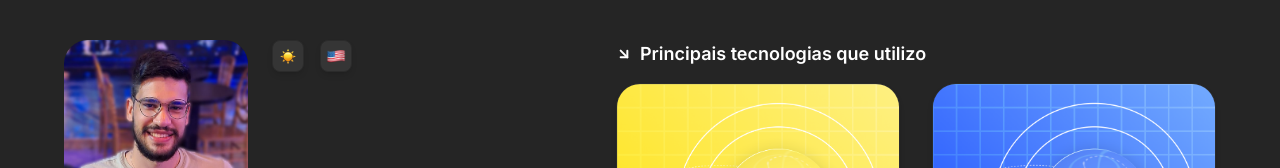
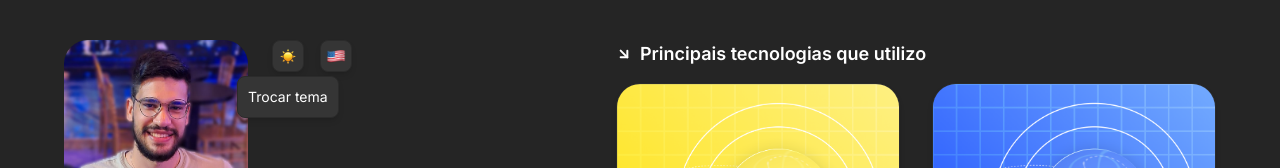
Before and after one commit to oMatheus-Farias/portfolio2026-front-end, a Next.js app: page / in a window 1280 px wide. Both pictures are taken after a click on the button 288 px from the left and 56 px from the top of the page. Shown: the top 168 px of the page. Built offline with nearby package versions, Linux system fonts and the light colour scheme.

Commit message:
feat: add theme in local storage and add hover card component

```diff
--- a/package.json
+++ b/package.json
@@ -12,6 +12,7 @@
   },
   "dependencies": {
     "@radix-ui/react-dropdown-menu": "^2.1.16",
+    "@radix-ui/react-hover-card": "^1.1.15",
     "@radix-ui/react-slot": "^1.2.3",
     "class-variance-authority": "^0.7.1",
     "clsx": "^2.1.1",
--- a/src/components/ActionButton.tsx
+++ b/src/components/ActionButton.tsx
@@ -1,13 +1,17 @@
 import { ReactNode } from 'react';
+import { HoverCard, HoverCardContent, HoverCardTrigger } from './ui/HoverCard';
 
 type TopButtonProps = React.ButtonHTMLAttributes<HTMLButtonElement>;
 
 interface ITopButtonProps extends TopButtonProps {
   children: ReactNode;
+  hoverMessage?: string;
 }
 
-export function ActionButton({ children, type, ...props }: ITopButtonProps) {
+export function ActionButton({ children, type, hoverMessage, ...props }: ITopButtonProps) {
   return (
+    <HoverCard openDelay={300} closeDelay={100}>
+      <HoverCardTrigger asChild>
         <button
           type={type}
           className="flex h-8 w-8 items-center justify-center rounded-[8px] border border-[#F0F0F0] bg-white shadow-md/10 hover:cursor-pointer hover:shadow-lg dark:border-[#2B2B2B] dark:bg-[#353535]"
@@ -15,5 +19,8 @@ export function ActionButton({ children, type, ...props }: ITopButtonProps) {
         >
           {children}
         </button>
+      </HoverCardTrigger>
+      {hoverMessage && <HoverCardContent className="w-fit bg-white p-2.5 text-sm dark:bg-[#353535]">{hoverMessage}</HoverCardContent>}
+    </HoverCard>
   );
 }
--- a/src/components/ModeToggle.tsx
+++ b/src/components/ModeToggle.tsx
@@ -5,20 +5,42 @@ import Image from 'next/image';
 import moonIcon from '../assets/moonIcon.png';
 import sunIcon from '../assets/sunIcon.png';
 import { ActionButton } from './ActionButton';
+import { useEffect, useState } from 'react';
+import { STORAGE_KEYS } from '@/constants/storageKeys';
 
 export function ModeToggle() {
-  const { setTheme, theme } = useTheme();
+  const [themeSeted, setThemeSeted] = useState<string>('light');
+  const { setTheme } = useTheme();
+
+  useEffect(() => {
+    const storedTheme = localStorage.getItem(STORAGE_KEYS.THEME);
+    if (storedTheme) {
+      setThemeSeted(storedTheme);
+    }
+  }, []);
+
+  function handleSetTheme(theme: string) {
+    setThemeSeted(theme);
+    localStorage.setItem(STORAGE_KEYS.THEME, theme);
+  }
 
   return (
     <ActionButton
       type="button"
       aria-label="Trocar tema"
+      hoverMessage="Trocar tema"
       onClick={() => {
-        setTheme(theme === 'dark' ? 'light' : 'dark');
+        if (themeSeted === 'dark') {
+          handleSetTheme('light');
+          setTheme('light');
+        } else {
+          handleSetTheme('dark');
+          setTheme('dark');
+        }
       }}
     >
       <div className="relative h-4 w-4">
-        <Image src={theme === 'dark' ? sunIcon : moonIcon} sizes="16px" alt="Trocar tema" fill />
+        <Image src={themeSeted === 'dark' ? sunIcon : moonIcon} sizes="16px" alt="Trocar tema" fill />
       </div>
     </ActionButton>
   );
--- /dev/null
+++ b/src/components/ui/HoverCard.tsx
@@ -0,0 +1,33 @@
+'use client';
+
+import * as React from 'react';
+import * as HoverCardPrimitive from '@radix-ui/react-hover-card';
+
+import { cn } from '@/lib/utils';
+
+function HoverCard({ ...props }: React.ComponentProps<typeof HoverCardPrimitive.Root>) {
+  return <HoverCardPrimitive.Root data-slot="hover-card" {...props} />;
+}
+
+function HoverCardTrigger({ ...props }: React.ComponentProps<typeof HoverCardPrimitive.Trigger>) {
+  return <HoverCardPrimitive.Trigger data-slot="hover-card-trigger" {...props} />;
+}
+
+function HoverCardContent({ className, align = 'center', sideOffset = 4, ...props }: React.ComponentProps<typeof HoverCardPrimitive.Content>) {
+  return (
+    <HoverCardPrimitive.Portal data-slot="hover-card-portal">
+      <HoverCardPrimitive.Content
+        data-slot="hover-card-content"
+        align={align}
+        sideOffset={sideOffset}
+        className={cn(
+          'bg-popover text-popover-foreground data-[state=open]:animate-in data-[state=closed]:animate-out data-[state=closed]:fade-out-0 data-[state=open]:fade-in-0 data-[state=closed]:zoom-out-95 data-[state=open]:zoom-in-95 data-[side=bottom]:slide-in-from-top-2 data-[side=left]:slide-in-from-right-2 data-[side=right]:slide-in-from-left-2 data-[side=top]:slide-in-from-bottom-2 z-50 w-64 origin-(--radix-hover-card-content-transform-origin) rounded-md border p-4 shadow-md outline-hidden',
+          className,
+        )}
+        {...props}
+      />
+    </HoverCardPrimitive.Portal>
+  );
+}
+
+export { HoverCard, HoverCardTrigger, HoverCardContent };
--- /dev/null
+++ b/src/constants/storageKeys.ts
@@ -0,0 +1,3 @@
+export const STORAGE_KEYS = {
+  THEME: 'matheusNevesPortfolio:theme',
+};
```
Also changed, not shown: 1 other file (tests, documents, lock files or other folders). Lines whose indentation alone changed are shown as unchanged.
